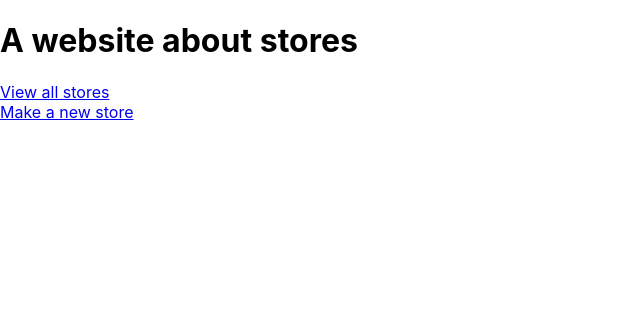
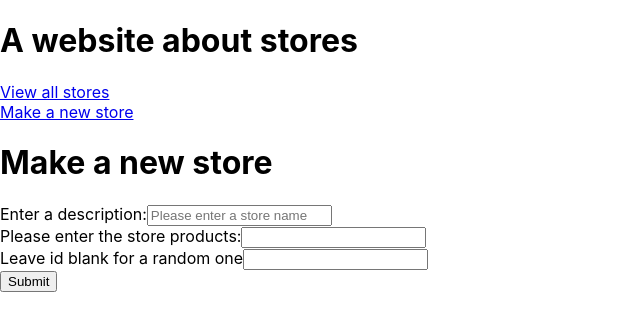
Before and after one commit to avelychko/SPA, a React (Create React App) app in the folder frontend/: page /stores/new in a window 1280 px wide. Shown: the top 330 px of the page, without its empty margins (0-640 px from the left). Built offline with nearby package versions, Linux system fonts and the light colour scheme.

Commit message:
router store pages

```diff
--- a/frontend/src/App.js
+++ b/frontend/src/App.js
@@ -3,6 +3,7 @@ import { Routes, Route } from 'react-router'
 import Wrapper from './Wrapper';
 import Stores from './Stores';
 import './App.css';
+import NewStore from './NewStore';
 
 function App() {
   return (
@@ -10,6 +11,7 @@ function App() {
       <Routes location="/">
         <Route index element={<Wrapper />} />
         <Route path="/stores" element={<Stores />} />
+        <Route path="/stores/new" element={<NewStore />} />
       </Routes>
     </BrowserRouter>
 
--- /dev/null
+++ b/frontend/src/NewStore.js
@@ -0,0 +1,50 @@
+import React, { useState } from 'react';
+
+async function postStore(store) {
+
+}
+export async function getNothin() {
+    return null
+}
+
+export default function NewStore() {
+    const [name, setName] = useState("");
+    const [products, setProducts] = useState([]);
+    const [currId, setId] = useState(null);
+
+    return (
+      <>
+      <h1>Make a new store</h1>
+        <form onSubmit={(e) => postStore(
+            {name: name, [products]: products, id: currId}
+            )}>
+            <div>
+            <label>Enter a description:
+                <input type="text"
+                placeholder="Please enter a store name"
+                required
+                value={name}
+                onChange={(e) => setName(e.target.value)}/>
+            </label>
+            </div>
+            <div>
+            <label>Please enter the store products:
+                <input type="text"
+                required
+                value={""}
+                onChange={(e) => setProducts(/*e.target.value*/)}/>
+            </label>
+            </div>
+            <div>
+            <label>Leave id blank for a random one
+                <input type="text"
+                value={currId}
+                onChange={(e) => setId(e.target.value)}/>
+            </label>
+            </div>
+            <input type="submit" value="Submit" />
+        </form>
+
+      </>
+    );
+  }
--- a/frontend/src/Stores.js
+++ b/frontend/src/Stores.js
@@ -1,25 +1,29 @@
 import {Link, useLoaderData} from 'react-router-dom';
 
 export default function Stores() {
-    const { stores } = useLoaderData();
+    const { stores } = [{ id: 1, name: "Target"}] //useLoaderData();
 
     return (
       <>
         {/* <link rel="stylesheet" href="Stores.css"/> */}
-          {stores.map((store) => (
+        <h1>My stores</h1>
+          {/*stores.map((store) => (
             <div key={store.id}>
                 <Link to={`${store.id}`}><h1 className="label-font">{store.name}</h1></Link>
-                <h4>Products: {/* todo */}</h4>
+                <h4>Products: {// todo
+                }</h4>
                 <h4>ID: { store.id }</h4>
           </div>
-        ))}
+              ))*/}
+
       </>
     );
   }
 
   async function fetchStores() {
-    const response = await fetch("http://localhost:3000/todo");
-    return await response.json();
+    /*const response = await fetch("http://localhost:3000/todo");
+    return await response.json();*/
+    return null
   }
 
   export { fetchStores };
--- a/frontend/src/index.js
+++ b/frontend/src/index.js
@@ -1,30 +1,39 @@
 import React from 'react';
 import ReactDOM from 'react-dom/client';
-//import { createBrowserRouter, RouterProvider } from 'react-router-dom';
 import './index.css';
-//import Wrapper from './Wrapper';
-//import Stores, { fetchStores } from './Stores';
+import Wrapper from './Wrapper';
+import Stores, { fetchStores } from './Stores';
 import App from './App';
 import reportWebVitals from './reportWebVitals';
+import NewStore, { getNothin } from './NewStore';
+import { createBrowserRouter, RouterProvider } from 'react-router-dom';
 
-/*const router = createBrowserRouter([
+
+const router = createBrowserRouter([
   {
     path: "/",
     element: <Wrapper />,
     children: [
       {
-        path: "/todo",
-        loader: fetchStores,
+        path: "/stores",
+        //loader: fetchStores,
         element: <Stores />,
+      },
+      {
+        path: "/stores/new",
+        //loader: getNothin,
+        element: (
+            <NewStore />
+        ),
       },
     ],
   },
-]);*/
+]);
 
 const root = ReactDOM.createRoot(document.getElementById('root'));
 root.render(
   <React.StrictMode>
-    <App />
+    <RouterProvider router={router} fallbackElement={<div>Loading...</div>} />
   </React.StrictMode>
 );
 
```
